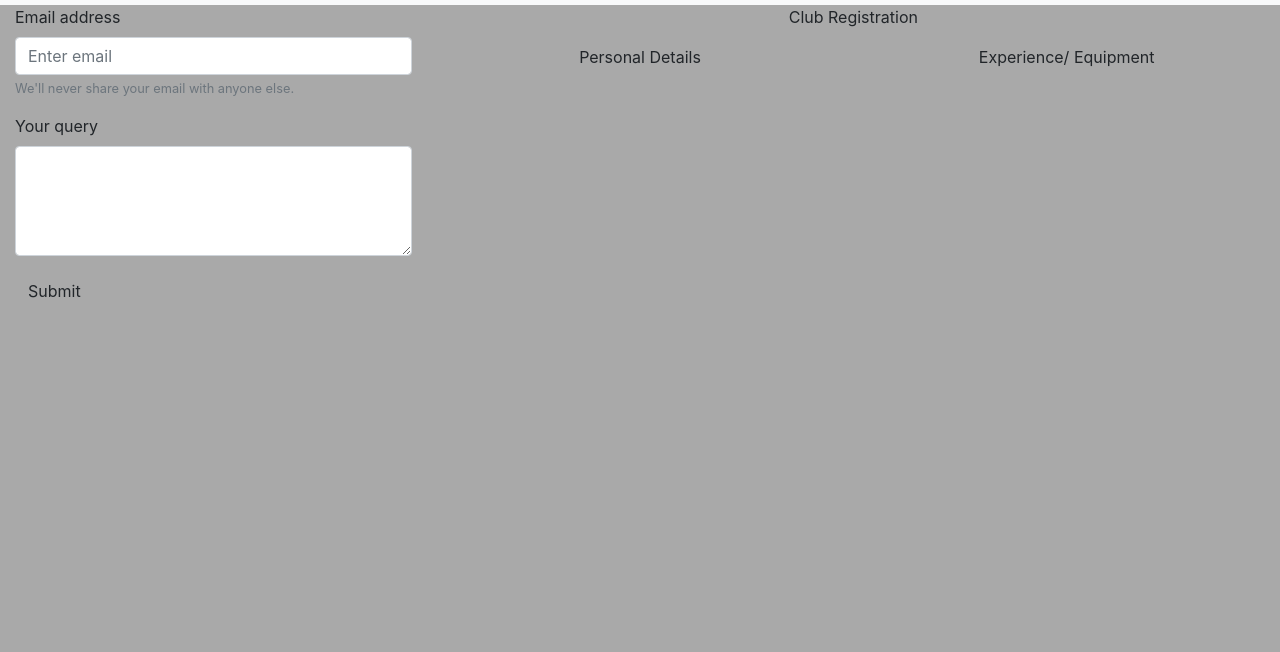
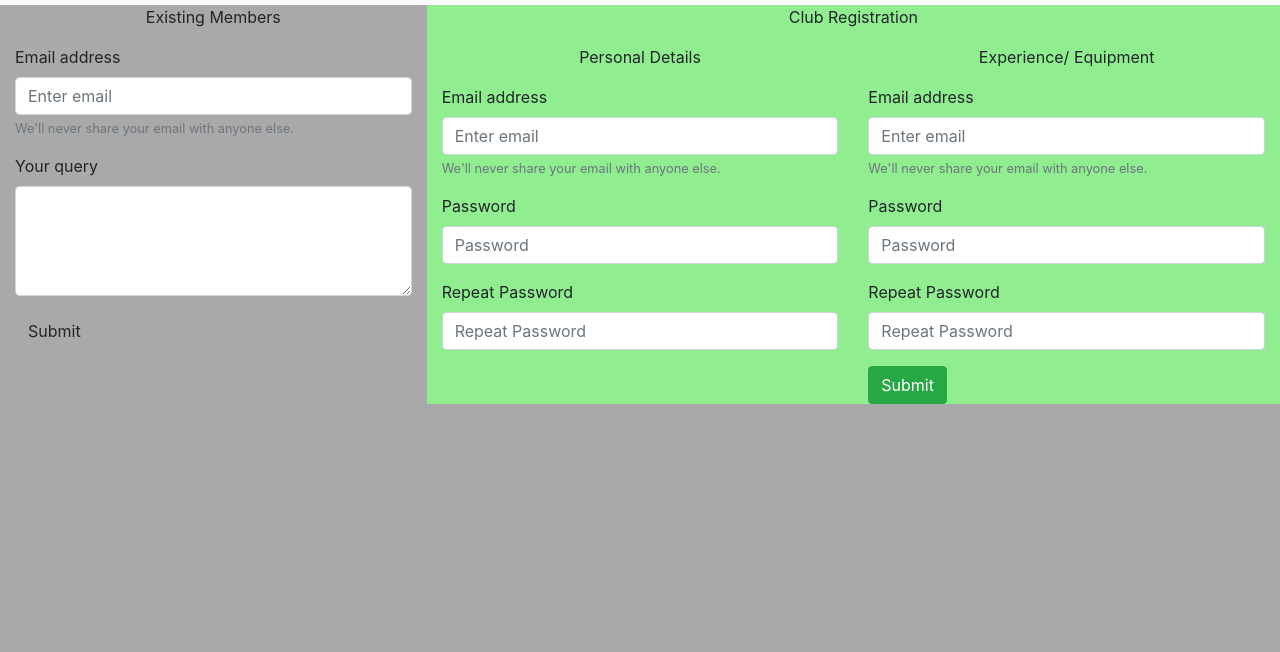
Before and after one commit to philmurtagh101/my-MS1-astroclub-site, a plain HTML site: page members.html in a window 1280 px wide. Shown: the part 51-703 px from the top of the page. Drawn offline with nearby package versions, Linux system fonts and the light colour scheme.

Commit message:
Added HTML adjustments for registration

```diff
--- a/members.html
+++ b/members.html
@@ -47,6 +47,7 @@
     <section class="container-fluid">
         <div class="row">
             <div class="col-sm-4">
+                <p class="text-center">Existing Members</p>
                 <form>
                     <div class="form-group">
                         <label for="exampleInputEmail1">Email address</label>
@@ -63,14 +64,54 @@
                     <button type="submit" class="btn">Submit</button>
                 </form>
             </div>
-            <div class="col-sm-8">
+            <div class="col-sm-8" style="background-color: lightgreen;">
                 <p class="text-center">Club Registration</p>
                 <div class="row">
                     <div class="col-sm-6">
                          <p class="text-center">Personal Details</p>
+                         <form>
+                        <div class="form-group">
+                            <label for="mem-email">Email address</label>
+                            <input type="email" class="form-control" id="mem-email"
+                                aria-describedby="emailHelp" placeholder="Enter email">
+                            <small id="mem-emailHelp" class="form-text text-muted">We'll never share your email with
+                                anyone
+                                else.</small>
+                        </div>
+                        <div class="form-group">
+                            <label for="password">Password</label>
+                            <input type="password" class="form-control" id="password" placeholder="Password">
+                        </div>
+                        <div class="form-group">
+                            <label for="repeatPassword">Repeat Password</label>
+                            <input type="password" class="form-control" id="repeatPassword"
+                                placeholder="Repeat Password">
+                        </div>
+                    </form>
                     </div>
                     <div class="col-sm-6">
                          <p class="text-center">Experience/ Equipment</p>
+                         <form>
+                        <div class="form-group">
+                            <label for="exampleInputEmail1">Email address</label>
+                            <input type="email" class="form-control" id="exampleInputEmail1"
+                                aria-describedby="emailHelp" placeholder="Enter email">
+                            <small id="emailHelp" class="form-text text-muted">We'll never share your email with
+                                anyone
+                                else.</small>
+                        </div>
+                        <div class="form-group">
+                            <label for="password">Password</label>
+                            <input type="password" class="form-control" id="password" placeholder="Password">
+                        </div>
+                        <div class="form-group">
+                            <label for="repeatPassword">Repeat Password</label>
+                            <input type="password" class="form-control" id="repeatPassword"
+                                placeholder="Repeat Password">
+                        </div>
+
+                    </form>
+                    <button type="submit" class="btn btn-success">Submit</button>
                     </div>
                 </div>
             </div>
```
Also changed, not shown: gallery.html (+6 -6 lines).
